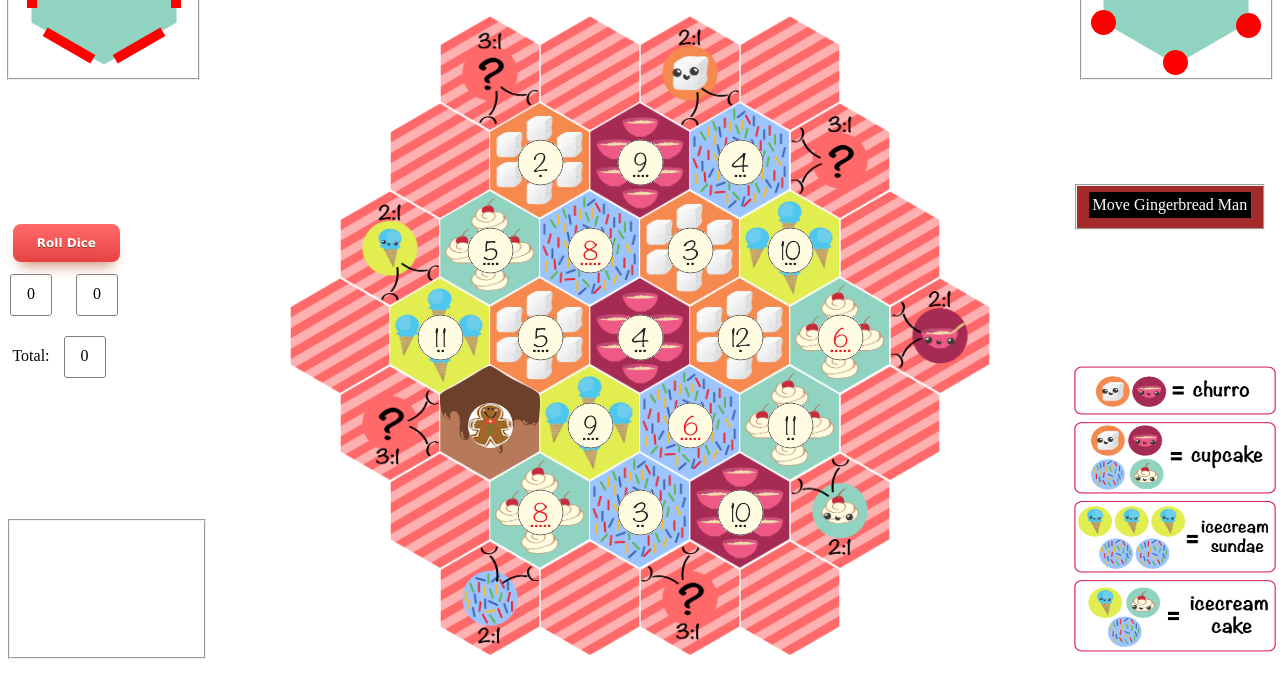
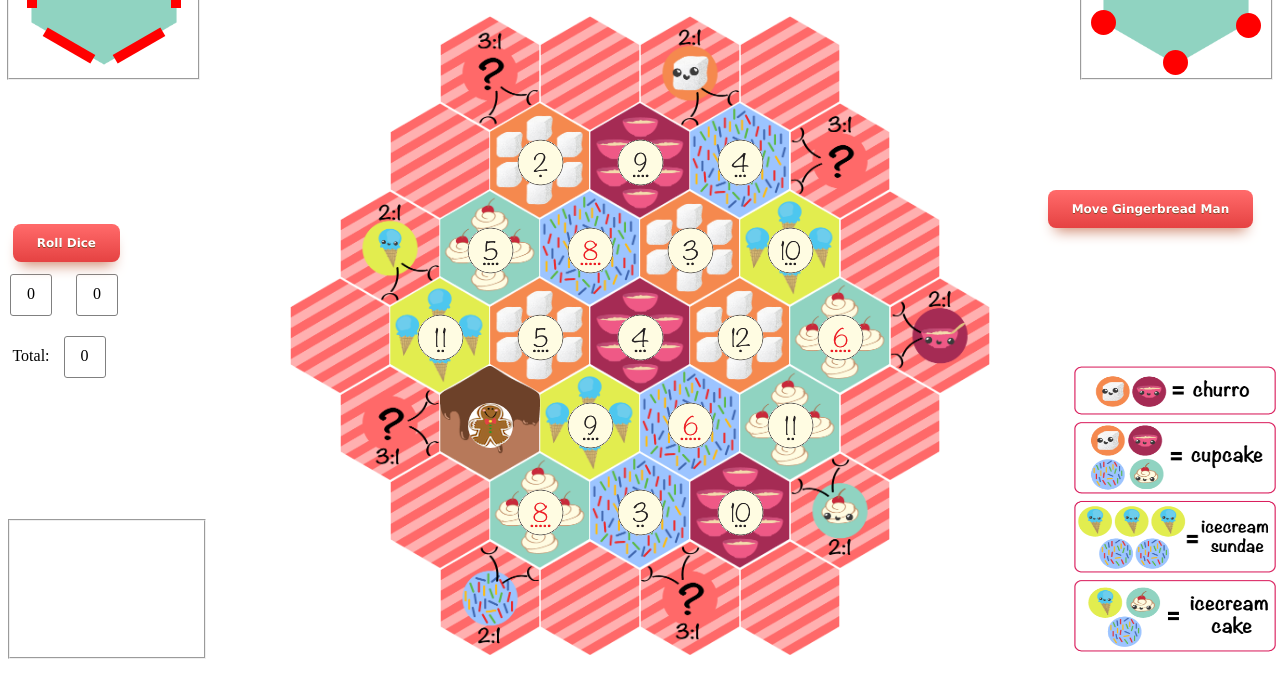
Before and after one commit to max33nau/settlersOfCandyland, a plain HTML site: page gamePlay.html in a window 1280 px wide. Shown: the part 136-834 px from the top of the page. Drawn offline with Linux system fonts and the light colour scheme.

Commit message:
added button styles

```diff
--- a/styles/gameBoard.css
+++ b/styles/gameBoard.css
@@ -230,18 +230,43 @@ body {
   position: fixed;
   top: 40%;
   right: 1%;
-  background-color: brown;
+  border: none;
 }
 
 #moveThiefButton {
-  background-color: black;
-  color: white;
-  cursor: pointer;
-  padding: 4px;
+  -moz-box-shadow: 0px 10px 14px -7px #cf866c;
+  -webkit-box-shadow: 0px 10px 14px -7px #cf866c;
+  box-shadow: 0px 10px 14px -7px #cf866c;
+  background:-webkit-gradient(linear, left top, left bottom, color-stop(0.05, #FF6969), color-stop(1, #E54242));
+  background:-moz-linear-gradient(top, #FF6969 5%, #E54242 100%);
+  background:-webkit-linear-gradient(top, #FF6969 5%, #E54242 100%);
+  background:-o-linear-gradient(top, #FF6969 5%, #E54242 100%);
+  background:-ms-linear-gradient(top, #FF6969 5%, #E54242 100%);
+  background:linear-gradient(to bottom, #FF6969 5%, #E54242 100%);
+  background-color:#FF6969;
+  -moz-border-radius:8px;
+  -webkit-border-radius:8px;
+  border-radius:8px;
+  display:inline-block;
+  cursor:pointer;
+  color:#ffffff;
+  font-family:Verdana;
+  font-size:12px;
+  font-weight:bold;
+  padding:12px 24px;
+  text-decoration:none;
+  text-shadow:0px 1px 0px #854629;
+  border: none;
 }
 
 #moveThiefButton:hover {
-  background-color: green !important;
+  background:-webkit-gradient(linear, left top, left bottom, color-stop(0.05, #E54242), color-stop(1, #FF6969));
+  background:-moz-linear-gradient(top, #E54242 5%, #FF6969 100%);
+  background:-webkit-linear-gradient(top, #E54242 5%, #FF6969 100%);
+  background:-o-linear-gradient(top, #E54242 5%, #FF6969 100%);
+  background:-ms-linear-gradient(top, #E54242 5%, #FF6969 100%);
+  background:linear-gradient(to bottom, #E54242 5%, #FF6969 100%);
+  background-color:#E54242;
 }
 
 #thief {
--- a/styles/nav.css
+++ b/styles/nav.css
@@ -39,7 +39,7 @@ body {
   right: 43%;
 
 }
-li:hover, #startNewGameLink:hover {
+.nav li:hover, #startNewGameLink:hover {
   color: #FF6969;
 }
 
```
